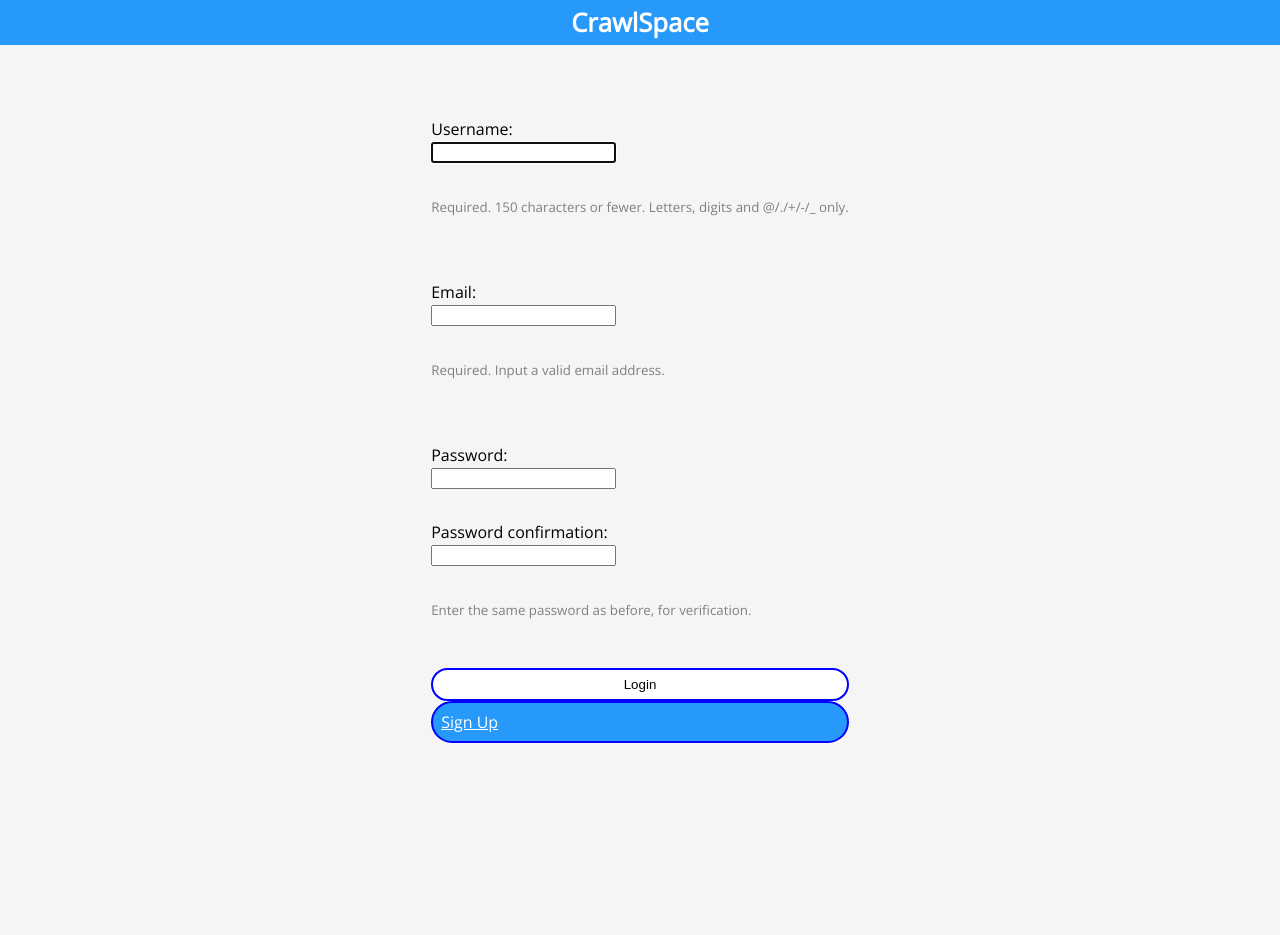
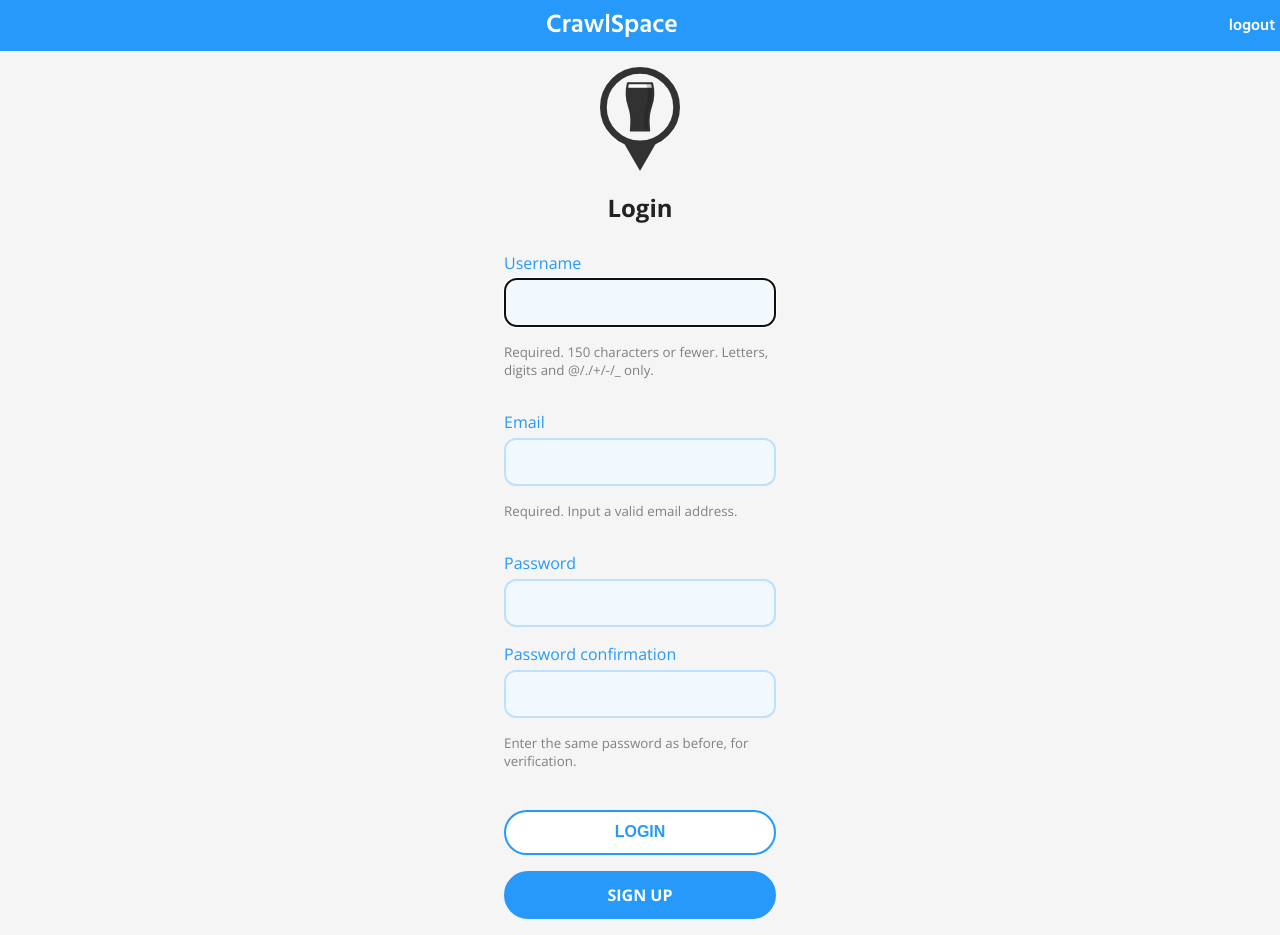
Before and after one commit to Crawlspace-Team/CrawlSpace, a Django app: template Crawlspace-app/crawlspace/templates/login.html in a window 1280 px wide. Before the commit the page ends 743 px from the top, so only its background shows below. Run offline with Django 3.2, Linux system fonts and the light colour scheme; the template is opened without the code that fills it: values that come from a table or form of the project are taken from there, others are empty; a user stored in the database is signed in.

Commit message:
Add finished login and sign up css styles
Added the finished login and sign up css styles and reusable styles for the form inputs.

```diff
--- a/Crawlspace-app/crawlspace/templates/base.html
+++ b/Crawlspace-app/crawlspace/templates/base.html
@@ -4,17 +4,15 @@
   <head>
     <meta charset="utf-8">
     <title>{% block title %}CrawlSpace{% endblock %}</title>
-    <link href="https://fonts.googleapis.com/css?family=Open+Sans" rel="stylesheet">
+    <link href="https://fonts.googleapis.com/css?family=Hind:600,700|Open+Sans:400,600,700,800" rel="stylesheet">
     <link rel="stylesheet" href="{% static 'css/main.css' %}" type="text/css" />
   </head>
   <body>
     <header>
       <h1>CrawlSpace</h1>
-      <!--{% if user.is_authenticated %}
-        <a href="{% url 'logout' %}">logout</a>
-      {% else %}
-        <a href="{% url 'login' %}">login</a> / <a href="{% url 'signup' %}">signup</a>
-      {% endif %}-->
+      {% if user.is_authenticated %}
+        <a class="nav_button" href="{% url 'logout' %}">logout</a>
+      {% endif %}
     </header>
     <main>
       <section id="content">
--- a/Crawlspace-app/crawlspace/templates/login.html
+++ b/Crawlspace-app/crawlspace/templates/login.html
@@ -1,6 +1,10 @@
 {% extends 'base.html' %}
+{% load static %}
 
 {% block content %}
+  <section class="container--form">
+    <img class="logo" src="{% static 'images/CrawlSpace_Logo.svg' %}" alt="CrawlSpace Logo">
+    <h2>Login</h2>
     {% if form.errors %}
       <p style="color: red">Your username and password didn't match. Please try again.</p>
     {% endif %}
@@ -9,8 +13,8 @@
       <input type="hidden" name="next" value="{{ next }}" />
       {% for field in form %}
         <p>
-        {{ field.label_tag }}<br>
-        {{ field }}<br>
+          <span>{{ field.label }}</span>
+          {{ field }}
           {% for error in field.errors %}
             <p style="color: red">{{ error }}</p>
           {% endfor %}
@@ -19,7 +23,8 @@
           {% endif %}
         </p>
       {% endfor %}
-    <button class="button--large button--login" type="submit">Login</button>
-    <a class="button--large button--signup" href="{% url 'signup' %}">Sign Up</a>
+      <button class="button--large button--white" type="submit">Login</button>
+      <a class="button--large button--accent" href="{% url 'signup' %}">Sign Up</a>
     </form>
+  </section>
 {% endblock %}
--- a/Crawlspace-app/static/css/main.css
+++ b/Crawlspace-app/static/css/main.css
@@ -14,10 +14,14 @@ header {
   background: #2699FB;
   width: 100%;
   color: white;
-  justify-content: center; }
+  justify-content: center;
+  font-family: 'Hind', sans-serif; }
   header h1 {
     margin: 0.2em 0;
-    font-size: 1.6em; }
+    font-size: 1.6em;
+    flex-grow: 1;
+    text-align: center;
+    font-weight: 600; }
 
 main {
   min-width: 100%;
@@ -28,21 +32,83 @@ main {
   align-items: center;
   justify-content: center; }
 
+#content {
+  margin: 1em; }
+
+.container--form {
+  display: flex;
+  flex-direction: column;
+  width: 17em;
+  align-items: center; }
+  .container--form h2 {
+    color: #222222; }
+
 .form--vertical {
   display: flex;
-  flex-direction: column; }
+  flex-direction: column;
+  width: 17em;
+  color: #2699FB; }
+  .form--vertical p, .form--vertical label, .form--vertical input {
+    width: 100%; }
+  .form--vertical span {
+    font-weight: 500;
+    font-size: 1em; }
+  .form--vertical input {
+    font-family: 'Open Sans', sans-serif;
+    box-sizing: border-box;
+    border: 2px solid #BCE0FD;
+    border-radius: 0.75em;
+    background: #F1F9FF;
+    padding: 0.7em 0;
+    margin-top: 0.3em;
+    text-decoration: none;
+    color: #2699FB;
+    font-size: 1em;
+    font-weight: 500;
+    text-indent: 1em; }
+  .form--vertical p {
+    display: flex;
+    flex-direction: column;
+    margin: 0.5em 0; }
 
 .button--large {
-  border: 2px solid blue;
+  border: 2px solid #2699FB;
   background: none;
   border-radius: 5em;
-  padding: 0.5em; }
+  padding: 0.7em 0;
+  text-decoration: none;
+  font-size: 1em;
+  text-transform: uppercase;
+  font-weight: bold;
+  text-align: center;
+  margin-top: 1em; }
+  .button--large:hover {
+    cursor: pointer; }
 
-.button--signup {
+.button--accent {
   background: #2699FB;
   color: white; }
 
-.button--login {
-  background: white; }
+.button--white {
+  background: white;
+  color: #2699FB; }
+
+.nav_button {
+  display: flex;
+  align-self: center;
+  text-decoration: none;
+  color: white;
+  margin: 0.3em; }
+
+.logo {
+  width: 5em; }
+
+@media screen and (max-width: 15em) {
+  html body main #content {
+    width: 100vw; }
+    html body main #content .form--login {
+      width: 100%; }
+    html body main #content .form--vertical {
+      width: 100%; } }
 
 /*# sourceMappingURL=main.css.map */
--- a/Crawlspace-app/static/css/main.scss
+++ b/Crawlspace-app/static/css/main.scss
@@ -2,8 +2,14 @@ $white: white;
 $off-white: #F5F5F5;
 $dark: #222222;
 $accent: #2699FB;
+$accent-light: #BCE0FD;
+$accent-lighter: #F1F9FF;
 
 $h1-size: 1.6em;
+$button-size: 1em;
+
+$input-padding: 0.7em 0;
+$form-width: 17em;
 
 html {
     margin: 0;
@@ -24,9 +30,13 @@ header {
     width: 100%;
     color: $white;
     justify-content: center;
+    font-family: 'Hind', sans-serif;
     h1 {
         margin: 0.2em 0;
         font-size: $h1-size;
+        flex-grow: 1;
+        text-align: center;
+        font-weight: 600;
     }
 }
 
@@ -41,27 +51,102 @@ main {
 }
 
 #content {
+    margin: 1em;
+}
 
+.container--form  {
+    display: flex;
+    flex-direction: column;
+    width: $form-width;
+    align-items: center;
+    h2 {
+        color: $dark;
+    }
 }
 
 .form--vertical {
     display: flex;
     flex-direction: column;
+    width: $form-width;
+    color: $accent;
+    p, label, input {
+        width: 100%;
+    }
+    span {
+        font-weight: 500;
+        font-size: 1em;
+    }
+    input {
+        font-family: 'Open Sans', sans-serif;
+        box-sizing: border-box;
+        border: 2px solid $accent-light;
+        border-radius: 0.75em;
+        background: $accent-lighter;
+        padding: $input-padding;
+        margin-top: 0.3em;
+        text-decoration: none;
+        color: $accent;
+        font-size: 1em;
+        font-weight: 500;
+        text-indent: 1em;
+    }
+    p {
+        display: flex;
+        flex-direction: column;
+        margin: 0.5em 0;
+    }
 }
 
 .button--large {
-    border: 2px solid blue;
+    border: 2px solid $accent;
     background: none;
     border-radius: 5em;
-    padding: 0.5em;
-
+    padding: $input-padding;
+    text-decoration: none;
+    font-size: $button-size;
+    text-transform: uppercase;
+    font-weight: bold;
+    text-align: center;
+    margin-top: 1em;
+    &:hover {
+        cursor: pointer;
+    }
 }
 
-.button--signup {
+.button--accent {
     background: $accent;
-    color: white;
+    color: $white;
 }
 
-.button--login {
+.button--white {
     background: $white;
+    color: $accent;
 }
+
+.nav_button {
+    display: flex;
+    align-self: center;
+    text-decoration: none;
+    color: $white;
+    margin: 0.3em;
+}
+
+.logo {
+    width: 5em;
+}
+
+@media screen and (max-width: 15em) {
+  html body {
+    main {
+      #content {
+        width: 100vw;
+        .form--login  {
+            width: 100%;
+        }
+        .form--vertical {
+            width: 100%;
+        }
+      }
+    }
+  }
+}
```
Also changed, not shown: Crawlspace-app/crawlspace/templates/signup.html (+9 -7 lines), Crawlspace-app/db.sqlite3, Crawlspace-app/static/images/crawlspace_logo.svg (added), Crawlspace_Github_Logo.png (added), 2 other files. Lines whose indentation alone changed are shown as unchanged.
